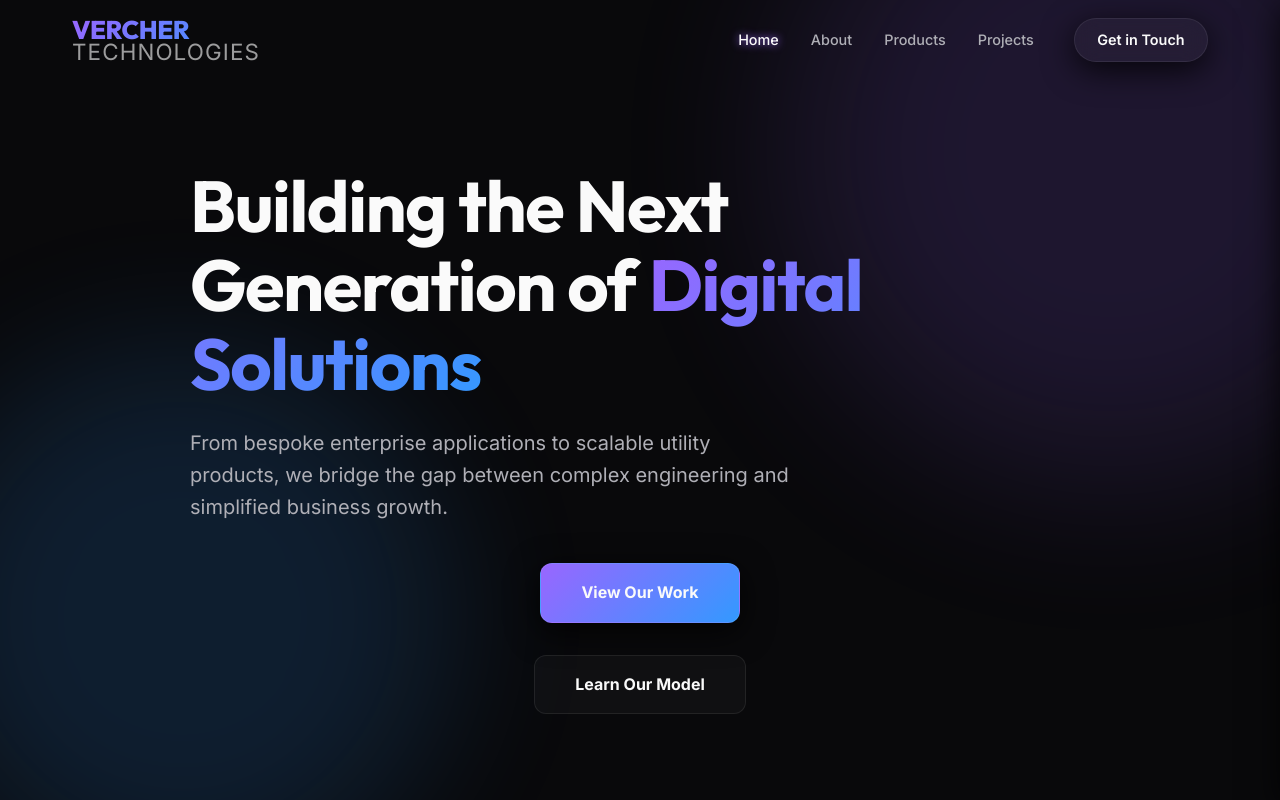
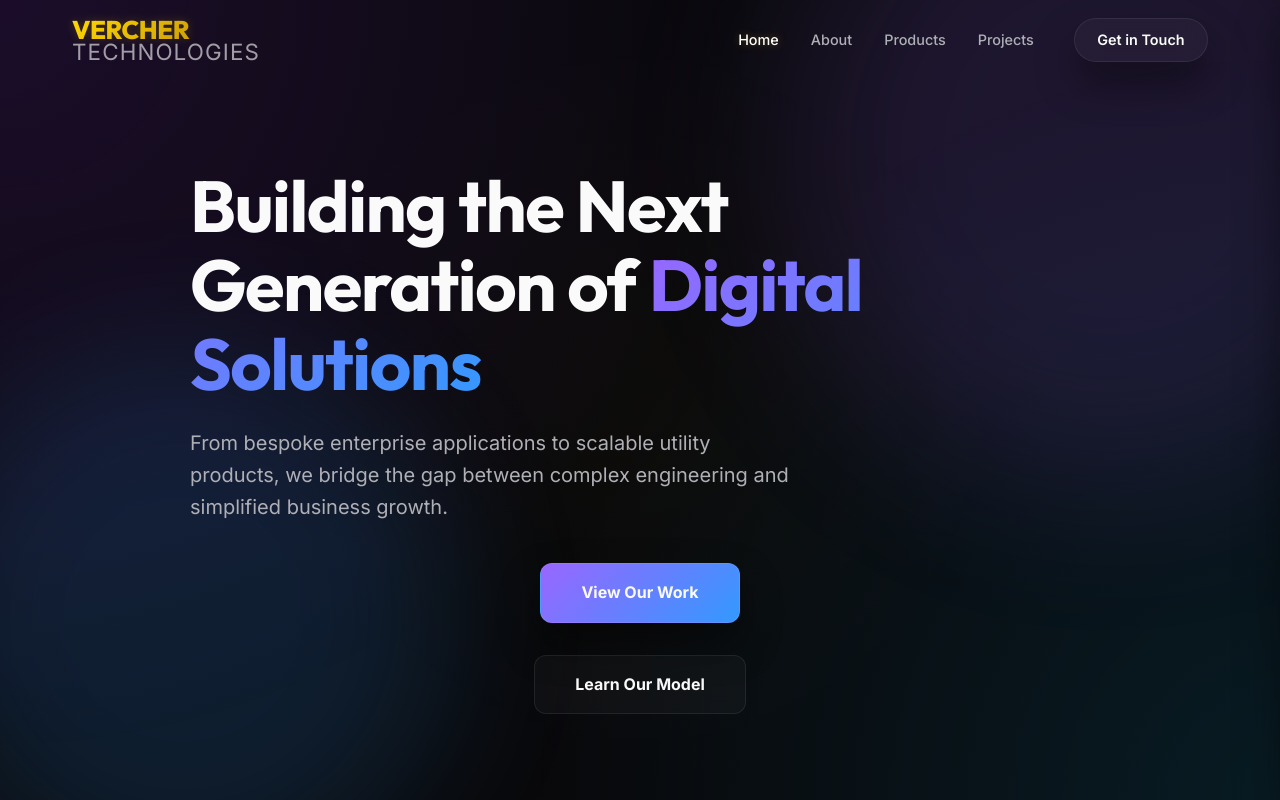
Before and after one commit to jvercher71/website, a React (Vite) app: page / in a window 1280 px wide. Shown: the top 800 px of the page. Built offline with nearby package versions, Linux system fonts and the light colour scheme.

Commit message:
feat: complete premium visual overhaul with gold accents and micro-animations

```diff
--- a/src/App.css
+++ b/src/App.css
@@ -1,4 +1,33 @@
-/* Strategic Pathways */
+/* --- CORE LAYOUT --- */
+main {
+  flex: 1;
+}
+
+.app {
+  min-height: 100vh;
+  display: flex;
+  flex-direction: column;
+  position: relative;
+  overflow: hidden;
+}
+
+/* --- MESH GRADIENT BACKGROUND --- */
+.app::before {
+  content: "";
+  position: fixed;
+  top: 0;
+  left: 0;
+  width: 100%;
+  height: 100%;
+  background:
+    radial-gradient(circle at 0% 0%, rgba(138, 43, 226, 0.15) 0%, transparent 50%),
+    radial-gradient(circle at 100% 100%, rgba(0, 191, 255, 0.1) 0%, transparent 50%),
+    radial-gradient(circle at 50% 50%, rgba(255, 215, 0, 0.02) 0%, transparent 50%);
+  z-index: -1;
+  pointer-events: none;
+}
+
+/* --- STRATEGIC PATHWAYS (Home) --- */
 .pathway-selection {
   padding: 120px 0 60px;
 }
@@ -18,17 +47,19 @@
 
 .pathway-card:hover {
   transform: translateY(-10px);
-  border-color: var(--accent-primary);
+  border-color: var(--accent-gold);
+  box-shadow: 0 20px 40px rgba(255, 215, 0, 0.05);
 }
 
 .pathway-card.highlight {
   background: rgba(255, 255, 255, 0.05);
-  border: 1px solid rgba(var(--accent-secondary-rgb), 0.3);
+  border: 1px solid rgba(255, 215, 0, 0.2);
 }
 
 .pathway-icon {
   font-size: 4rem;
   margin-bottom: 2rem;
+  filter: drop-shadow(0 0 10px rgba(255, 215, 0, 0.3));
 }
 
 .pathway-card h2 {
@@ -43,26 +74,11 @@
   margin-bottom: 2.5rem;
 }
 
-@media (max-width: 1024px) {
-  .pathway-grid {
-    grid-template-columns: 1fr;
-  }
-}
-
-@media (max-width: 768px) {
-  .pathway-card {
-    padding: 3rem 1.5rem;
-  }
-}
-
-main {
-  flex: 1;
-}
-
-/* About Section */
+/* --- ABOUT SECTION --- */
 .about-section {
   padding: 100px 0;
   background: var(--bg-secondary);
+  position: relative;
 }
 
 .about-grid {
@@ -83,6 +99,8 @@ main {
   border-radius: 32px;
   display: grid;
   gap: 2.5rem;
+  background: rgba(255, 255, 255, 0.02);
+  border: 1px solid var(--glass-border);
 }
 
 .stat-item {
@@ -96,7 +114,7 @@ main {
   font-family: 'Outfit', sans-serif;
   font-size: 3rem;
   font-weight: 800;
-  background: var(--accent-gradient);
+  background: var(--gold-gradient);
   -webkit-background-clip: text;
   background-clip: text;
   -webkit-text-fill-color: transparent;
@@ -110,7 +128,7 @@ main {
   color: var(--text-muted);
 }
 
-/* Contact Section */
+/* --- CONTACT SECTION --- */
 .contact-section {
   padding: 120px 0;
 }
@@ -149,6 +167,7 @@ main {
   justify-content: center;
   align-items: center;
   font-size: 1.2rem;
+  color: var(--accent-gold);
 }
 
 .contact-form {
@@ -181,28 +200,22 @@ main {
 .form-group input:focus,
 .form-group textarea:focus {
   outline: none;
-  border-color: var(--accent-primary);
+  border-color: var(--accent-gold);
   background: rgba(255, 255, 255, 0.05);
 }
 
-/* Footer */
+/* --- MAIN FOOTER --- */
 .main-footer {
-<<<<<<< HEAD
   padding: 100px 0 40px;
-  background: #050505;
+  background: rgba(0, 0, 0, 0.3);
   border-top: 1px solid rgba(255, 255, 255, 0.05);
-=======
-  padding: 60px 0 30px;
-  border-top: 1px solid var(--glass-border);
-  background: var(--bg-main);
->>>>>>> marketing-refinements
+  backdrop-filter: blur(20px);
 }
 
 .footer-content {
   display: flex;
   justify-content: space-between;
   align-items: flex-start;
-<<<<<<< HEAD
   margin-bottom: 80px;
   gap: 4rem;
 }
@@ -223,7 +236,10 @@ main {
   font-weight: 800;
   font-size: 1.6rem;
   letter-spacing: -0.02em;
-  color: #ffffff;
+  background: var(--gold-gradient);
+  -webkit-background-clip: text;
+  background-clip: text;
+  -webkit-text-fill-color: transparent;
 }
 
 .logo-sub {
@@ -252,14 +268,10 @@ main {
   letter-spacing: 0.1em;
   color: #ffffff;
   margin-bottom: 2rem;
-=======
-  margin-bottom: 40px;
->>>>>>> marketing-refinements
 }
 
 .footer-links {
   display: flex;
-<<<<<<< HEAD
   flex-direction: column;
   gap: 1.25rem;
 }
@@ -272,7 +284,7 @@ main {
 }
 
 .footer-links a:hover {
-  color: #ffffff;
+  color: var(--accent-gold);
   transform: translateX(5px);
 }
 
@@ -287,11 +299,22 @@ main {
 }
 
 .footer-attribution a {
-  color: var(--accent-primary);
+  color: var(--accent-gold);
   font-weight: 600;
 }
 
+/* --- RESPONSIVE --- */
 @media (max-width: 1024px) {
+  .pathway-grid {
+    grid-template-columns: 1fr;
+  }
+
+  .about-grid,
+  .contact-container {
+    grid-template-columns: 1fr;
+    gap: 3rem;
+  }
+
   .footer-content {
     flex-direction: column;
     gap: 4rem;
@@ -299,62 +322,16 @@ main {
 
   .footer-links-container {
     gap: 4rem;
-=======
-  gap: 2rem;
+  }
 }
 
-.footer-links a {
-  font-size: 0.9rem;
-  color: var(--text-muted);
-}
-
-.footer-links a:hover {
-  color: var(--text-main);
-}
-
-.footer-bottom {
-  text-align: center;
-  padding-top: 30px;
-  border-top: 1px solid var(--glass-border);
-}
-
-.footer-bottom p {
-  font-size: 0.9rem;
-  color: var(--text-muted);
-  display: flex;
-  justify-content: center;
-  gap: 1.5rem;
-  flex-wrap: wrap;
-}
-
-.footer-attribution a {
-  color: var(--accent-secondary);
-  font-weight: 600;
-  text-decoration: none;
-}
-
-.footer-attribution a:hover {
-  text-decoration: underline;
-  color: var(--text-main);
-}
-
-@media (max-width: 1024px) {
-  .about-grid,
-  .contact-container {
-    grid-template-columns: 1fr;
-    gap: 3rem;
+@media (max-width: 768px) {
+  .pathway-card {
+    padding: 3rem 1.5rem;
   }
 
   .contact-container {
     padding: 3rem 2rem;
->>>>>>> marketing-refinements
-  }
-}
-
-@media (max-width: 768px) {
-<<<<<<< HEAD
-  .main-footer {
-    padding: 80px 0 40px;
   }
 
   .footer-links-container {
@@ -367,22 +344,4 @@ main {
     gap: 1.5rem;
     text-align: center;
   }
-=======
-  .about-section,
-  .contact-section {
-    padding: 60px 0;
-  }
-
-  .footer-content {
-    flex-direction: column;
-    align-items: center;
-    gap: 2rem;
-    text-align: center;
-  }
-
-  .footer-links {
-    flex-direction: column;
-    gap: 1rem;
-  }
->>>>>>> marketing-refinements
 }
--- a/src/components/Header.css
+++ b/src/components/Header.css
@@ -37,10 +37,11 @@
   font-size: 1.5rem;
   letter-spacing: -0.5px;
   color: var(--text-main);
-  background: var(--accent-gradient);
+  background: var(--gold-gradient);
   -webkit-background-clip: text;
   background-clip: text;
   -webkit-text-fill-color: transparent;
+  filter: drop-shadow(0 0 5px rgba(255, 215, 0, 0.2));
 }
 
 .logo-sub {
@@ -69,8 +70,8 @@
 
 .nav-link:hover,
 .nav-link.active {
-  color: var(--text-main);
-  text-shadow: 0 0 8px var(--accent-primary);
+  color: #ffffff;
+  text-shadow: 0 0 10px rgba(255, 215, 0, 0.3);
 }
 
 .cta-button {
--- a/src/index.css
+++ b/src/index.css
@@ -6,17 +6,19 @@
   --bg-secondary: hsl(240, 10%, 8%);
   --accent-primary: hsl(260, 100%, 70%); /* Soft Purple */
   --accent-secondary: hsl(210, 100%, 60%); /* Electric Blue */
+  --accent-gold: hsl(45, 100%, 58%); /* Gold Leaf */
   --accent-gradient: linear-gradient(135deg, var(--accent-primary), var(--accent-secondary));
+  --gold-gradient: linear-gradient(135deg, #FFD700 0%, #B8860B 100%);
 
   --text-main: hsl(0, 0%, 98%);
   --text-muted: hsl(240, 5%, 70%);
 
   --glass-bg: rgba(255, 255, 255, 0.03);
   --glass-border: rgba(255, 255, 255, 0.08);
-  --glass-shadow: 0 8px 32px 0 rgba(0, 0, 0, 0.8);
+  --glass-shadow: 0 20px 40px rgba(0, 0, 0, 0.4);
 
   --header-height: 80px;
-  --transition-smooth: all 0.3s cubic-bezier(0.4, 0, 0.2, 1);
+  --transition-smooth: all 0.4s cubic-bezier(0.23, 1, 0.32, 1);
 }
 
 * {
@@ -38,6 +40,15 @@ h1, h2, h3, h4, h5, h6 {
   font-family: 'Outfit', sans-serif;
   font-weight: 700;
   letter-spacing: -0.02em;
+}
+
+.pillar-type {
+  font-size: 0.75rem;
+  font-weight: 700;
+  text-transform: uppercase;
+  letter-spacing: 0.1em;
+  color: var(--accent-gold);
+  margin-bottom: 0.5rem;
 }
 
 a {
@@ -71,6 +82,7 @@ button {
 .gradient-text {
   background: var(--accent-gradient);
   -webkit-background-clip: text;
+  background-clip: text;
   -webkit-text-fill-color: transparent;
 }
 
@@ -99,8 +111,18 @@ button {
   padding: 0 2rem;
 }
 
-@media (max-width: 768px) {
-  .container {
-    padding: 0 1.5rem;
-  }
+@keyframes logo-float {
+  0%, 100% { transform: translateY(0); }
+  50% { transform: translateY(-5px); }
 }
+
+.logo {
+  animation: logo-float 6s ease-in-out infinite;
+}
+
+.pillar-card:hover {
+  transform: translateY(-10px);
+  border-color: var(--accent-gold);
+  background: rgba(255, 255, 255, 0.05);
+  box-shadow: 0 20px 40px rgba(255, 215, 0, 0.05);
+}
```
Also changed, not shown: 1 other file (tests, documents, lock files or other folders).
